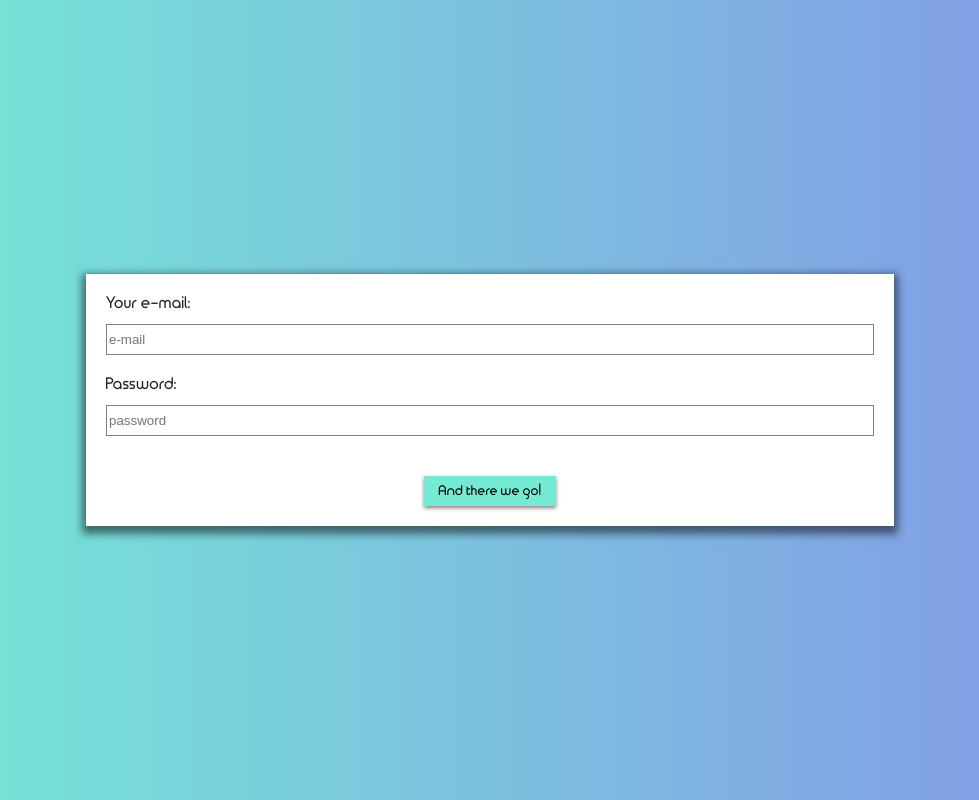
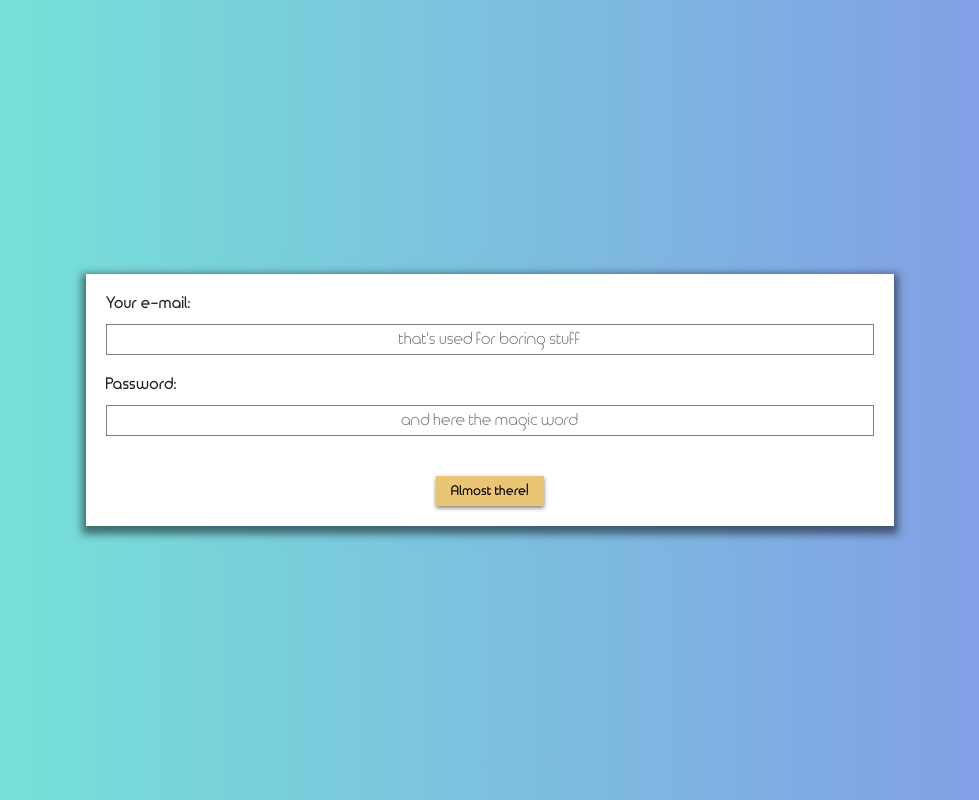
Before and after one commit to GustavoVictor/mmyy.link-ui, a React (Vite) app: page /login in a window 1280 px wide. Shown: the whole page, without its empty margins (150-1129 px from the left). Built offline with nearby package versions, Linux system fonts and the light colour scheme.

Commit message:
Incrementa e adiciona validações na tela de login.

```diff
--- a/src/index.css
+++ b/src/index.css
@@ -3,11 +3,7 @@
   font-size: 1em;
   line-height: 20px;
   font-weight: 400;
-
-  /* color-scheme: light dark; */
   color: #242424;
-  /* background-color: #ffffff; */
-
   font-synthesis: none;
   text-rendering: optimizeLegibility;
   -webkit-font-smoothing: antialiased;
--- a/src/pages/login.css
+++ b/src/pages/login.css
@@ -9,12 +9,8 @@
     justify-content: center;
     width: 100%;
     height: 100%;
-    /* background-color: #FAACA8; */
-    /* background-image: linear-gradient(19deg, #fcaba6 0%, #95dfff, #4376f5 100%); */
-    /* background-image: linear-gradient(19deg, #eaad61, #efbc6f, #f5cc7e, #fadb8c, #ffeb9b); */
     background-color: #74EBD5;
     background-image: linear-gradient(90deg, #74EBD5 0%, #8496e8 100%);
-
     box-shadow: 0px 4px 8px 0px rgba(0, 0, 0, 0.5);
 }
 
@@ -46,7 +42,30 @@
     height: 1.5em;
     font-family: Timeburner;
     background-color: #74ead5;
-    border: solid;
+    border: 0px;
+    box-shadow: 0px 2px 4px 0px rgba(0, 0, 0, 0.5);
+}
+
+.login-btn-alert1 {
+    display: flex;
+    justify-content: center;
+    flex-direction: column;
+    padding: 15px;
+    height: 1.5em;
+    font-family: Timeburner;
+    background-color: #ea9974;
+    border: 0px;
+    box-shadow: 0px 2px 4px 0px rgba(0, 0, 0, 0.5);
+}
+
+.login-btn-alert2 {
+    display: flex;
+    justify-content: center;
+    flex-direction: column;
+    padding: 15px;
+    height: 1.5em;
+    font-family: Timeburner;
+    background-color: #eac574;
     border: 0px;
     box-shadow: 0px 2px 4px 0px rgba(0, 0, 0, 0.5);
 }
@@ -62,11 +81,24 @@
 }
 
 .login-input {
-    height: 2em;
+    height: 1.7em;
+    font-size: 1em;
     margin-top: 10px;
     border-radius: 0%;
     border: 1px solid grey;
+    font-family: 'Timeburner';
+    text-align: center;
+}
 
+.login-input-empty {
+    height: 1.7em;
+    font-size: 1em;
+    margin-top: 10px;
+    border-radius: 0%;
+    border: 1px solid #ea9974;
+    font-family: 'Timeburner';
+    text-align: center;
+    box-shadow: 1px 1px 4px 0px #ea9974;
 }
 
 .login-input:hover {
@@ -76,11 +108,21 @@
 }
 
 .login-input:focus {
-    /* transition: 0.2s; */
     outline: 2px solid #8496e8;
     box-shadow: 1px 1px 4px 0px #8497e8;
 }
 
+/* .login-input-empty:hover {
+    transition: 0.2s;
+    border: 1px solid #ea9974;
+    box-shadow: 1px 1px 4px 0px #ea9974;
+}
+
+.login-input-empty:focus {
+    outline: 2px solid #ea9974;
+    box-shadow: 1px 1px 4px 0px #ea9974;
+} */
+
 .empty-space {
     margin-bottom: 15px;
 }
--- a/src/pages/login.tsx
+++ b/src/pages/login.tsx
@@ -1,4 +1,4 @@
-import React from "react";
+import React, { ReactNode } from "react";
 import './login.css'
 
 type Props = {
@@ -8,6 +8,8 @@ type Props = {
 type State = {
     email: string;
     password: string;
+    submitBtnEnable: boolean;
+    invalidEmail: boolean;
 }
 
 export default class Login extends React.Component<Props, State> {
@@ -16,9 +18,15 @@ export default class Login extends React.Component<Props, State> {
 
         this.state = {
             email: '',
-            password: ''
+            password: '',
+            submitBtnEnable: true,
+            invalidEmail: false,
         }
     }
+
+    private _invalidEmail: boolean = false;
+    private _emptyEmail: boolean = false;
+    private _emptyPassword: boolean = false;
 
     handleSubmit = (e: React.SyntheticEvent): void => {
         e.preventDefault();
@@ -30,15 +38,71 @@ export default class Login extends React.Component<Props, State> {
         const email = target.email.value;
         const password = target.password.value;
 
-        console.log({email, password});
+        if (!email || this._invalidEmail)
+            this._emptyEmail = true;
+
+        if (!password)
+            this._emptyPassword = true;
+
+        if (this._emptyPassword || this._emptyEmail)
+            this.forceUpdate();
     }
 
     handleEmailChange = (e: React.ChangeEvent<HTMLInputElement>): void => {
-        this.setState({ email: e.currentTarget.value })
+        const email: string = e.currentTarget.value;
+
+        this.setState({ email: email });
+
+        console.log(email);
     }
 
     handlePasswordChange = (e: React.ChangeEvent<HTMLInputElement>): void => {
-        this.setState({ password: e.currentTarget.value })
+        const password: string = e.currentTarget.value;
+
+        this.setState({ password: password })
+
+        console.log(password);
+    }
+
+    changeEmptFields(email: string, password:string){
+        if (email)
+            this._emptyEmail = false;
+
+        if (password)
+            this._emptyPassword = false;
+    }
+
+    defineBtnSubmit(): ReactNode {
+        const email: string = this.state.email;
+        const password: string = this.state.password;
+        let submitBtnEnable: boolean = false;
+        let invalidEmail: boolean = false;
+
+        this.changeEmptFields(email, password);
+
+        if (!email || !password)
+            submitBtnEnable = false;
+
+        if (email && password)
+            submitBtnEnable = true;
+
+        if (email && email.length > 5 && !email.includes('@'))
+            invalidEmail = true;
+
+        if (email && email.length > 5 && email.includes('@'))
+            invalidEmail = false;
+
+        if (invalidEmail)
+        {
+            this._invalidEmail = true;
+            return <button className='login-btn-alert1' type='submit'><b>Invalid e-mail!</b></button>;
+        }
+
+        if(!submitBtnEnable)
+            return <button className='login-btn-alert2' type='submit'><b>Almost there!</b></button>;
+
+        if (submitBtnEnable)
+            return <button className='login-btn' type='submit'><b>And there we go!</b></button>;
     }
 
     render(){
@@ -49,10 +113,10 @@ export default class Login extends React.Component<Props, State> {
                         <b>Your e-mail:</b>
                     </label>
                     <input
-                            className="login-input"
+                            className= { this._emptyEmail ? "login-input-empty"  : "login-input" }
                             name='email'
                             type='text'
-                            placeholder='e-mail'
+                            placeholder="that's used for boring stuff"
                             value={this.state.email}
                             onChange={this.handleEmailChange}
                         />
@@ -61,17 +125,17 @@ export default class Login extends React.Component<Props, State> {
                         <b>Password:</b>
                     </label>
                     <input
-                            className="login-input"
+                            className={ this._emptyPassword ? "login-input-empty"  : "login-input" }
                             name='password'
                             type='password'
-                            placeholder='password'
+                            placeholder='and here the magic word'
                             value={this.state.password}
                             onChange={this.handlePasswordChange}
                         />
                     <br className="empty-space"/>
                     <br className="empty-space"/>
                     <div className="login-btn-container">
-                        <button className='login-btn' type='submit'><b>And there we go!</b></button>
+                        { this.defineBtnSubmit() }
                     </div>
                 </form>
             </div>
```
